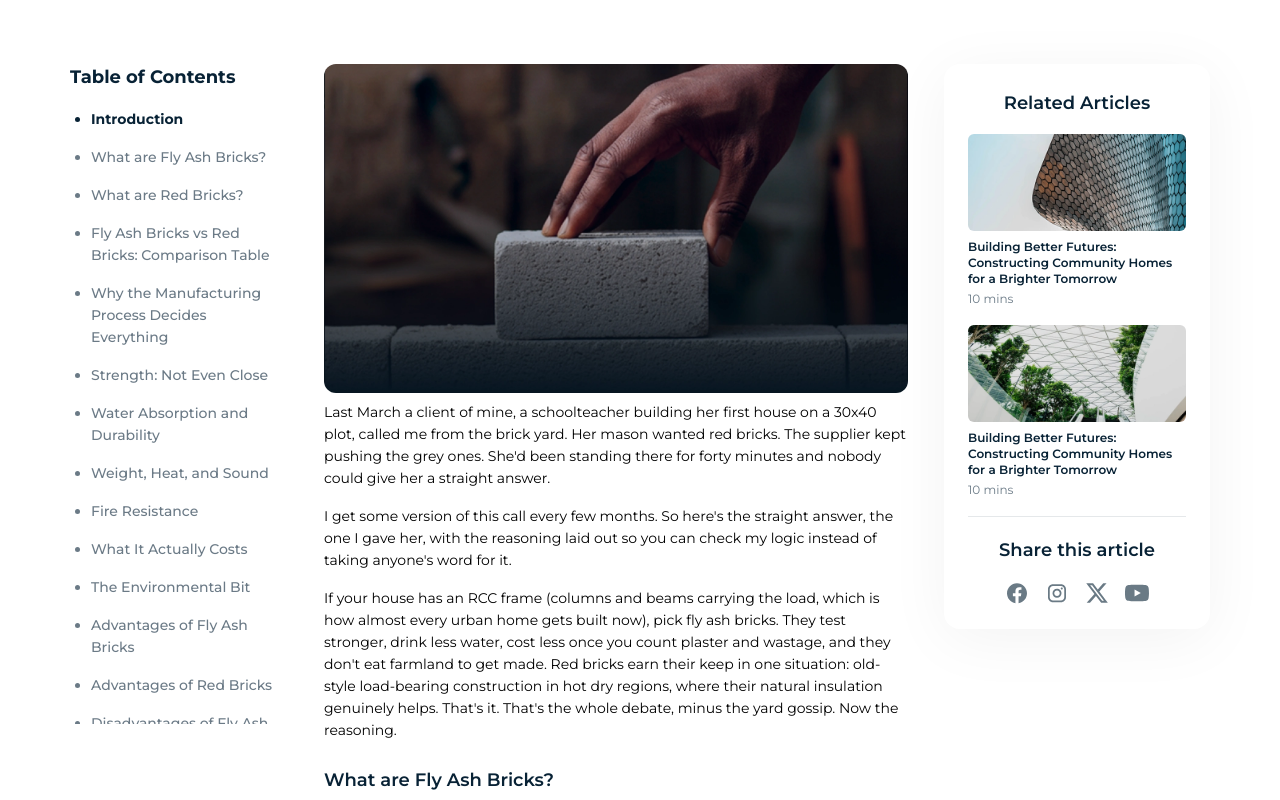
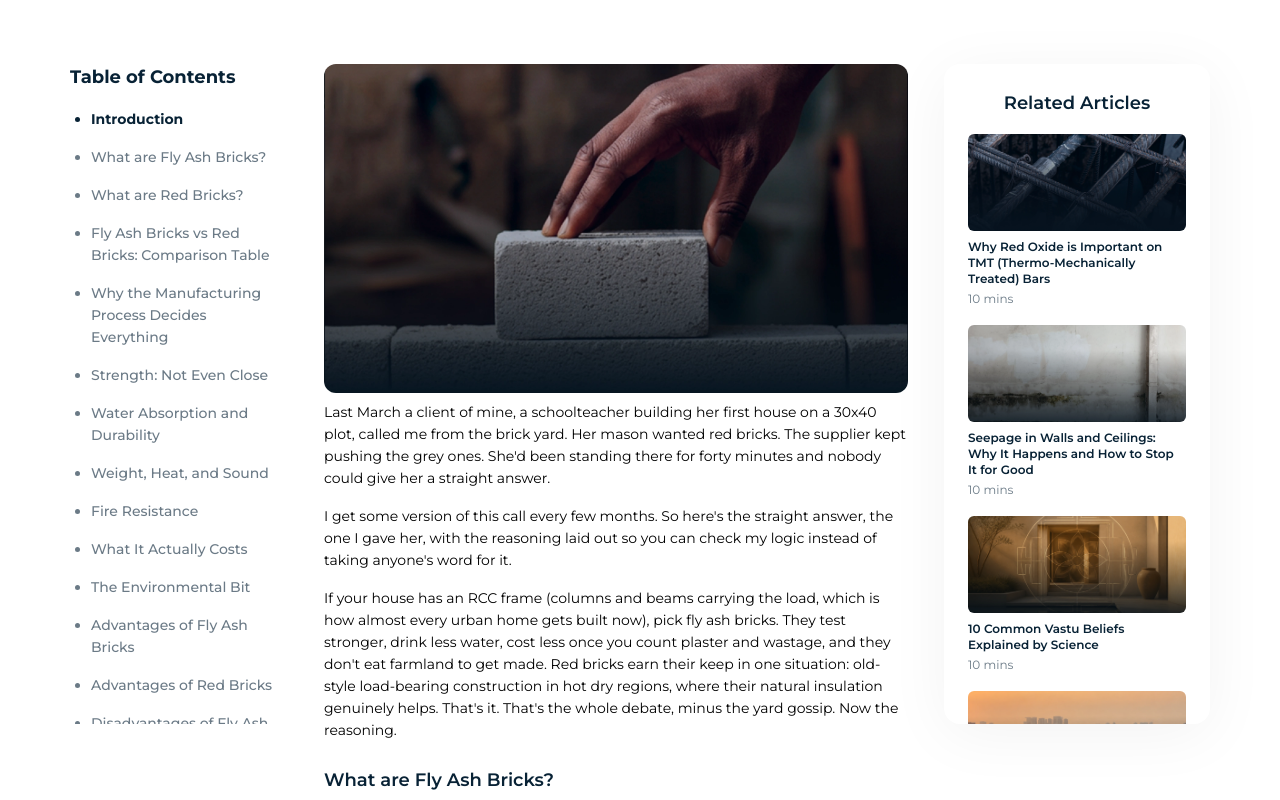
Before and after one commit to Surat-Infotech/kapuria-developers, a Next.js app: page /blogs/fly-ash-bricks-vs-red-bricks in a window 1280 px wide. Shown: the part 800-1600 px from the top of the page. Built offline with nearby package versions, Linux system fonts and the light colour scheme; a web font is replaced by a local one.

Commit message:
ID-1 update figma comments changes in all the pages

```diff
--- a/src/app/(about)/our-team/_sections/meet-our-team.jsx
+++ b/src/app/(about)/our-team/_sections/meet-our-team.jsx
@@ -18,8 +18,8 @@ const DESCRIPTION =
 const MEMBERS = [
   { name: "Somesh Kapuria", role: "Managing Director", photo: SomeshKapuria },
   { name: "Nitesh Singh", role: "Director", photo: NiteshSingh },
-  { name: "Er Pradip", role: "Site Engineer", photo: ErPradip },
-  { name: "Amaan", role: "Manager", photo: Amaan },
+  { name: "Er Pradip", role: "Manager", photo: Amaan },
+  { name: "RAJENDER", role: "Site Incharge", photo: ErPradip },
 ];
 
 export default function MeetOurTeamSection() {
--- a/src/app/(home)/_sections/beautiful.jsx
+++ b/src/app/(home)/_sections/beautiful.jsx
@@ -1,5 +1,7 @@
 import Image from "next/image";
 import Link from "next/link";
+
+import { ROUTES } from "@/lib/route";
 
 import { Button } from "@/components/ui/button";
 import Section from "@/components/ui/section";
@@ -39,7 +41,7 @@ export default function Beautiful() {
           </div>
 
           <Button asChild variant="secondary" className="w-full sm:w-auto">
-            <Link href="">Schedule Consultation</Link>
+            <Link href={ROUTES.CONTACT}>Schedule Consultation</Link>
           </Button>
         </div>
 
--- a/src/app/blogs/[slug]/_data/index.js
+++ b/src/app/blogs/[slug]/_data/index.js
@@ -28,3 +28,13 @@ const POSTS_BY_SLUG = new Map(
 export const getPostBySlug = (slug) => POSTS_BY_SLUG.get(slug) ?? null;
 
 export const getAllPostSlugs = () => [...POSTS_BY_SLUG.keys()];
+
+// Every other post, in listing order — the sidebar shows the lot, so there is
+// nothing to slice here. Only the fields the card renders come back.
+export const getRelatedPosts = (slug) =>
+  MODULES.filter((module) => module.POST.slug !== slug).map(({ POST }) => ({
+    slug: POST.slug,
+    title: POST.title,
+    image: POST.image,
+    readTime: POST.readTime,
+  }));
--- a/src/app/blogs/[slug]/_sections/article.jsx
+++ b/src/app/blogs/[slug]/_sections/article.jsx
@@ -2,20 +2,12 @@ import Image from "next/image";
 
 import Section from "@/components/ui/section";
 
-import blogPost1 from "@/assets/images/blogs/blog-post-1.webp";
-import blogPost2 from "@/assets/images/blogs/blog-post-2.webp";
 import FacebookIcon from "@/assets/svgs/social/facebook";
 import InstagramIcon from "@/assets/svgs/social/instagram";
 import XIcon from "@/assets/svgs/social/x";
 import YoutubeIcon from "@/assets/svgs/social/youtube";
 
-const RELATED_TITLE =
-  "Building Better Futures: Constructing Community Homes for a Brighter Tomorrow";
-
-const RELATED = [
-  { id: "rel-1", image: blogPost1 },
-  { id: "rel-2", image: blogPost2 },
-];
+import { getRelatedPosts } from "../_data";
 
 const SHARE = [
   { Icon: FacebookIcon, label: "Share on Facebook" },
@@ -25,30 +17,30 @@ const SHARE = [
 ];
 
 // Same block serves the mobile inline placement and the desktop sidebar.
-const RelatedPanel = ({ className = "" }) => (
+const RelatedPanel = ({ related, className = "" }) => (
   <div className={className}>
     <h2 className="text-navy-800 text-body xs:text-body-lg text-center font-semibold">
       Related Articles
     </h2>
 
     <ul className="mt-16 flex flex-col gap-18">
-      {RELATED.map(({ id, image }) => (
+      {related.map(({ slug, title, image, readTime }) => (
         <li
-          key={id}
+          key={slug}
           className="flex items-center gap-12 lg:flex-col lg:items-start lg:gap-8"
         >
           <Image
             src={image}
-            alt={RELATED_TITLE}
+            alt={title}
             width={104}
             height={78}
             className="h-93 w-104 shrink-0 rounded-md object-cover lg:h-97 lg:w-full"
           />
           <div className="flex flex-col gap-6 sm:gap-4">
             <p className="text-navy-800 line-clamp-3 text-xs font-semibold">
-              {RELATED_TITLE}
+              {title}
             </p>
-            <p className="text-navy-800/60 text-xs font-normal">10 mins</p>
+            <p className="text-navy-800/60 text-xs font-normal">{readTime}</p>
           </div>
         </li>
       ))}
@@ -142,6 +134,9 @@ const ComparisonTable = ({ columns, rows }) => (
 );
 
 export default function Article({ post, sections, comparison }) {
+  // The four posts that aren't this one.
+  const related = getRelatedPosts(post.slug);
+
   return (
     <Section
       bg="surface"
@@ -349,11 +344,17 @@ export default function Article({ post, sections, comparison }) {
           </div>
 
           {/* Below `lg` the panel follows the article instead of sitting beside it. */}
-          <RelatedPanel className="rounded-2xl px-16 py-20 shadow-[0_10px_61.56px_0_rgba(21,21,21,0.05)] sm:p-24 lg:hidden" />
+          <RelatedPanel
+            related={related}
+            className="rounded-2xl px-16 py-20 shadow-[0_10px_61.56px_0_rgba(21,21,21,0.05)] sm:p-24 lg:hidden"
+          />
         </div>
 
         <aside className="hidden shrink-0 lg:block lg:w-266">
-          <RelatedPanel className="sticky top-124 max-h-[calc(100dvh-140px)] [scrollbar-width:thin] overflow-y-auto overscroll-contain rounded-2xl p-16 shadow-[0_10px_61.56px_0_rgba(21,21,21,0.05)] sm:p-24" />
+          <RelatedPanel
+            related={related}
+            className="sticky top-124 max-h-[calc(100dvh-140px)] [scrollbar-width:thin] overflow-y-auto overscroll-contain rounded-2xl p-16 shadow-[0_10px_61.56px_0_rgba(21,21,21,0.05)] sm:p-24"
+          />
         </aside>
       </div>
     </Section>
--- a/src/config/contact.js
+++ b/src/config/contact.js
@@ -29,8 +29,8 @@ export const CONTACT_DETAILS = [
   },
   {
     label: "Email",
-    value: "contactus@kapuria.com",
-    href: "mailto:contactus@kapuria.com",
+    value: "social@kapuria.com",
+    href: "mailto:social@kapuria.com",
     Icon: MailIcon,
   },
   {
```
